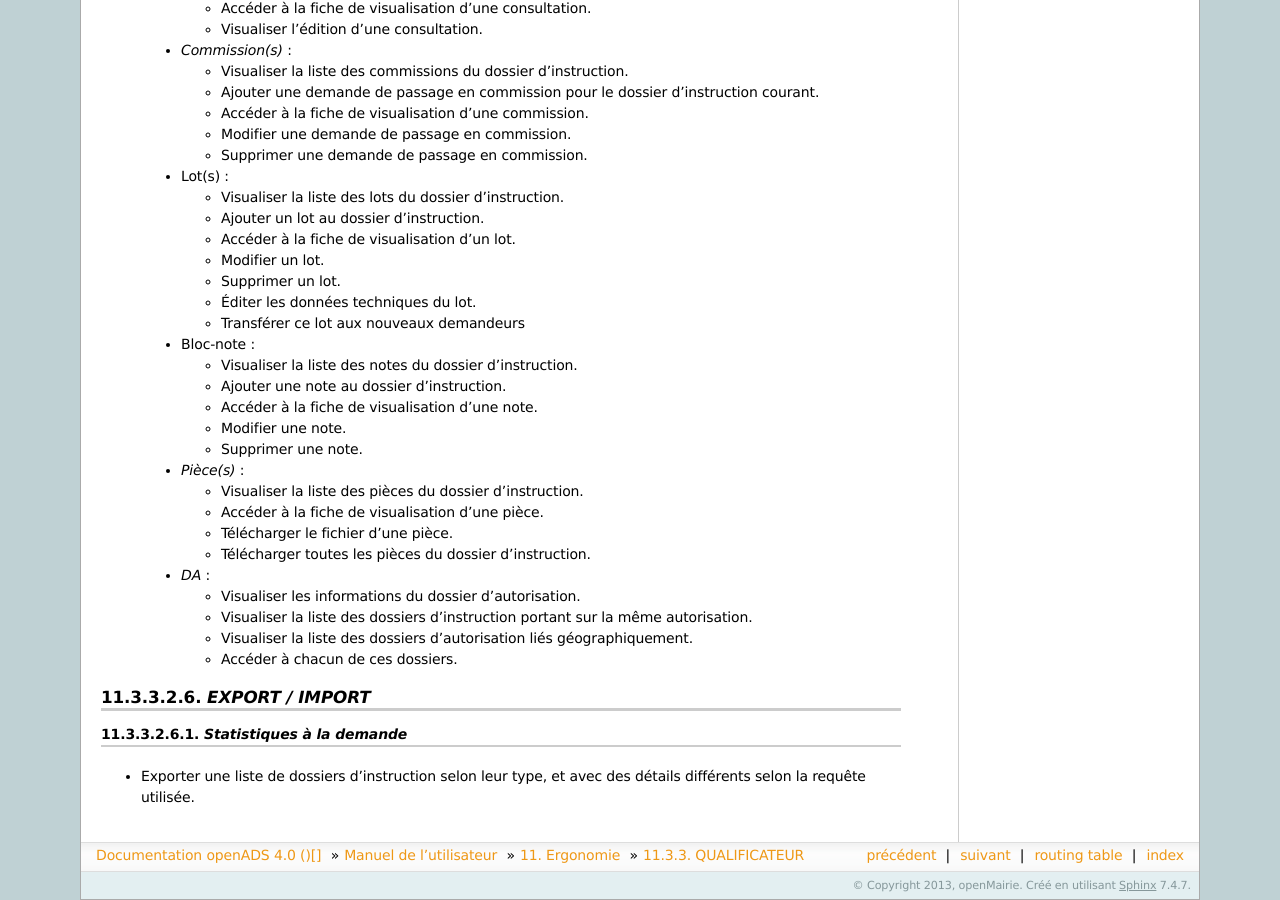
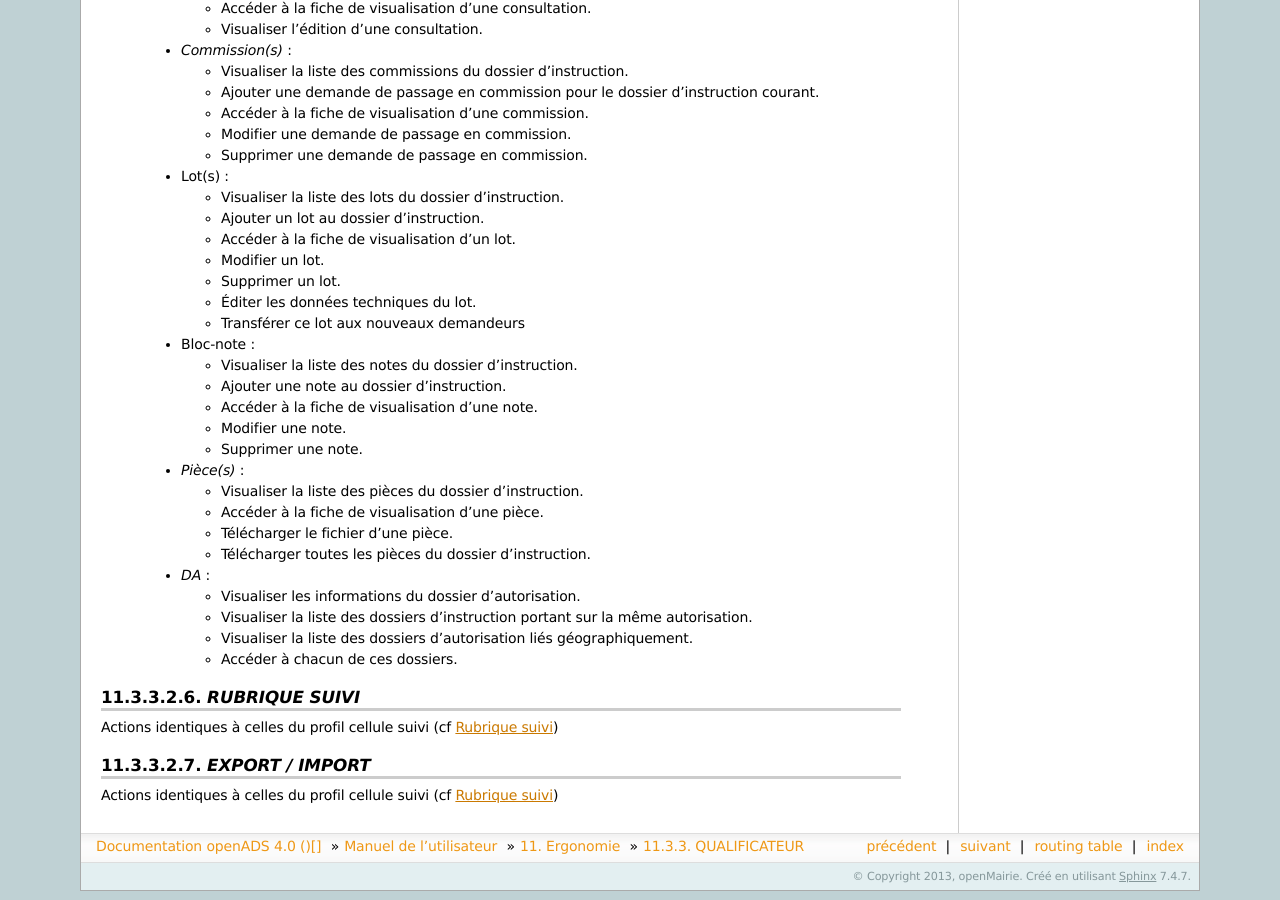
Before and after one commit to mpavaux/openads-documentation, a Sphinx documentation site: the page built from source/manuel_utilisateur/ergonomie/profils/qualificateur.rst, in a window 1280 px wide and 900 px high, scrolled down 1889 px. Built offline with Sphinx 7.4.7, drawn with Linux system fonts in a browser that asks for light colours; some of the changed text lies outside the part shown.

Commit message:
Update qualificateur.rst

```diff
--- a/source/manuel_utilisateur/ergonomie/profils/qualificateur.rst
+++ b/source/manuel_utilisateur/ergonomie/profils/qualificateur.rst
@@ -139,11 +139,12 @@
     - Visualiser la liste des dossiers d'autorisation liés géographiquement.
     - Accéder à chacun de ces dossiers.
 
+*Rubrique Suivi*
+----------------
+
+Actions identiques à celles du profil cellule suivi (cf :ref:`Rubrique suivi<profil_suivi_rubrique_suivi>`)
+
 *Export / Import*
 -----------------
 
-*Statistiques à la demande*
-###########################
-
-* Exporter une liste de dossiers d'instruction selon leur type, et avec des détails
-  différents selon la requête utilisée.
+Actions identiques à celles du profil cellule suivi (cf :ref:`Rubrique suivi<profil_suivi_rubrique_export>`)
```
